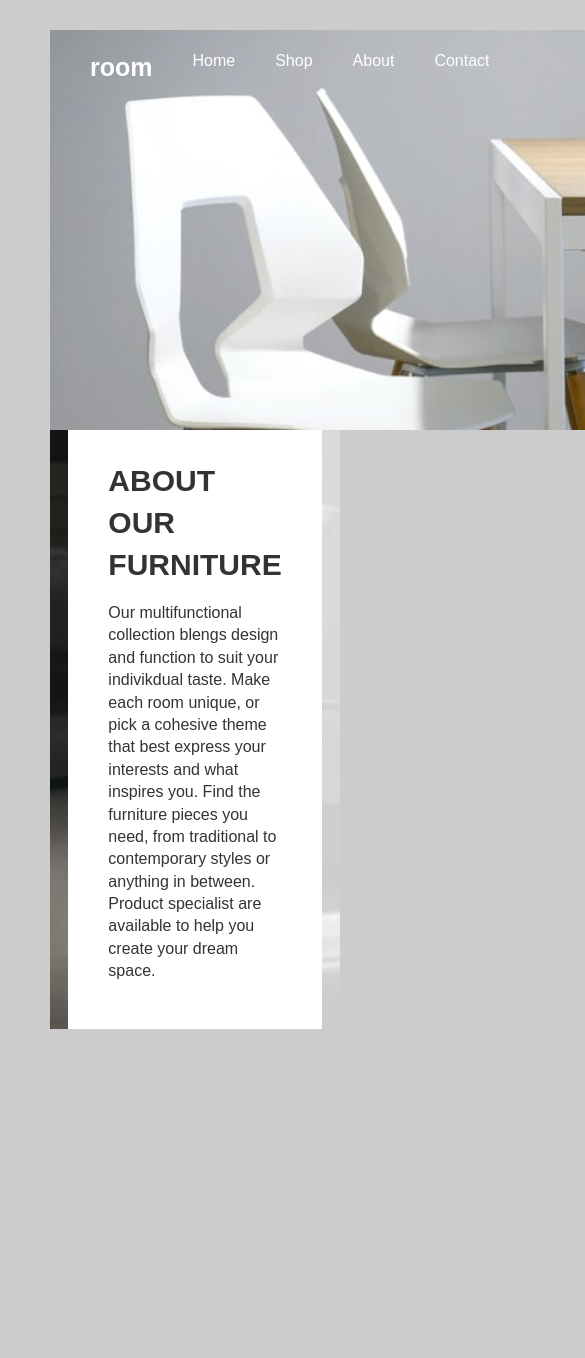
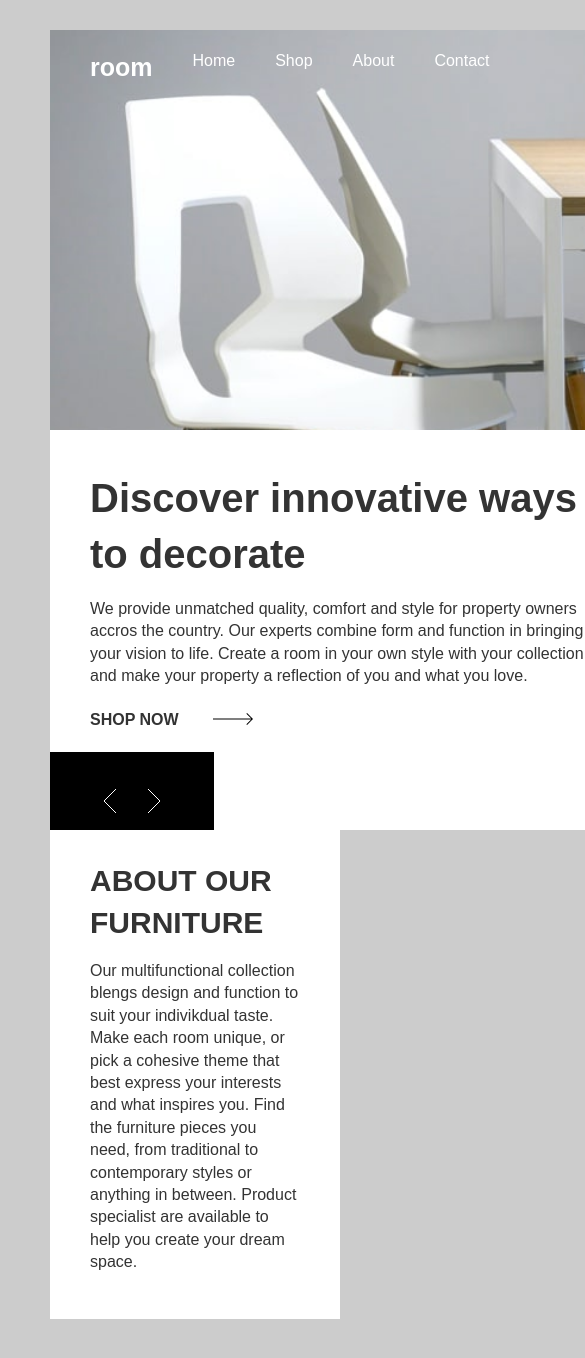
Before and after one commit to yusluv1234/Home-Decoration, a React (Create React App) app: page / in a window 390 px wide. Shown: the top 1358 px of the page, 585 px wide, since content can reach past the window. Before the commit the page ends 1099 px from the top, so only its background shows below. Built offline with nearby package versions, Linux system fonts and the light colour scheme.

Commit message:
adding some responsiveness

```diff
--- a/src/components/about/About.Styles.scss
+++ b/src/components/about/About.Styles.scss
@@ -35,3 +35,11 @@
     background-position: center;
     background-size: cover;
     background-repeat: no-repeat;}
+
+    @media screen and (max-width: '650px') {
+        .about {
+            display: flex!important;
+            flex-direction: column!important;
+
+        }
+    }
--- a/src/components/home/HomeStyles.scss
+++ b/src/components/home/HomeStyles.scss
@@ -56,3 +56,10 @@
         background-color: white;
     }
 }
+
+@media screen and (max-width: '650px') {
+    .home-combine {
+        display: flex;
+        flex-direction: column;
+    }
+}
```
